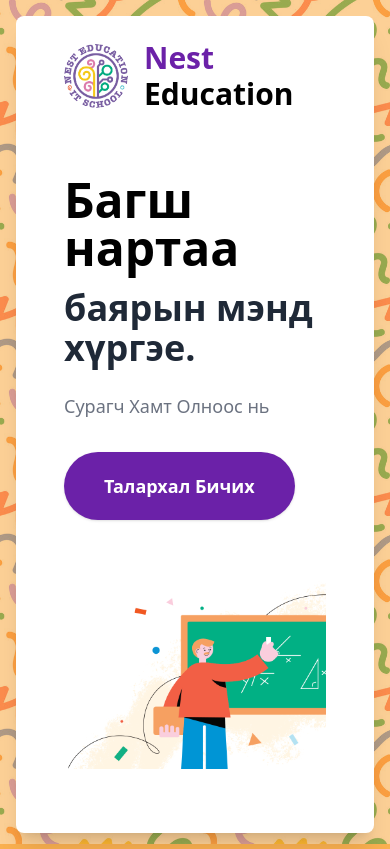
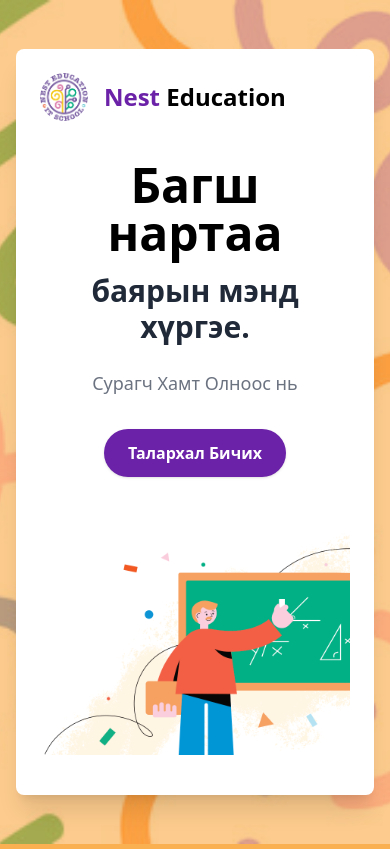
Before and after one commit to Angarag9559/Teacher-Nest, a website: page public/index.html in a window 390 px wide. Drawn offline with nearby package versions, Linux system fonts and the light colour scheme.

Commit message:
Fixed some bugs final

```diff
--- a/public/index.html
+++ b/public/index.html
@@ -5,57 +5,54 @@
   <meta name="viewport" content="width=device-width, initial-scale=1.0">
   <title>Celebrate Teacher's Day</title>
   <script src="https://cdn.tailwindcss.com"></script>
-</head>
-
-<style>
-    /* Tailwind doesn't support background opacity directly, so we use a pseudo-element */
+  <link rel="icon" type="image/png" href="mainImg/logo.png">
+  <style>
     .bg-opacity-low::after {
       content: '';
       position: absolute;
-      top: 0;
-      left: 0;
-      right: 0;
-      bottom: 0;
-      background-image: url('mainImg/bg\ doodle.jpeg');
-      background-repeat: repeat;
-      background-size: 100%;
-      opacity: 0.4; /* Adjust opacity here */
-      z-index: -1; /* Make sure it's behind the content */
+      inset: 0;
+      background-image: url('mainImg/bg doodle.jpeg');
+      background-repeat: no-repeat;
+      background-size: cover;  /* make bg scale 16:9 nicely */
+      background-position: center;
+      opacity: 0.35;
+      z-index: -1;
     }
   </style>
+</head>
 
-<body class="bg-[#fab050] flex items-center justify-center min-h-screen bg-opacity-low">
+<body class="relative bg-[#fab050] flex items-center justify-center min-h-screen bg-opacity-low">
   <div class="bg-white shadow-xl rounded-lg w-full max-w-6xl m-4">
     <!-- Header with Logo -->
-    <div class="flex justify-between items-center px-12 pt-6">
+    <div class="flex justify-between items-center px-6 sm:px-12 pt-6">
       <div class="flex items-center gap-4">
-        <!-- Logo placeholder -->
-        <img src="mainImg/logo.png" alt="Logo" class="w-16 h-16 object-contain rounded-full">
-        <div class="text-3xl font-bold text-black">
+        <img src="mainImg/logo.png" alt="Logo" class="w-12 h-12 sm:w-16 sm:h-16 object-contain rounded-full">
+        <div class="text-2xl sm:text-3xl font-bold text-black">
           <span class="text-purple-800">Nest</span> Education
         </div>
       </div>
     </div>
 
     <!-- Main Content -->
-    <div class="flex flex-col md:flex-row items-center justify-between px-12 py-16 gap-12">
+    <div class="flex flex-col md:flex-row items-center justify-between px-6 sm:px-12 py-10 sm:py-16 gap-10 sm:gap-12">
       <!-- Text -->
-      <div class="md:flex-1">
-        <h1 class="text-5xl md:text-6xl font-extrabold text-black">Багш нартаа</h1>
-        <h2 class="text-4xl md:text-5xl font-semibold text-gray-800 mt-4">баярын мэнд хүргэе.</h2>
-        <p class="text-gray-500 mt-6 text-lg md:text-xl">
+      <div class="md:flex-1 text-center md:text-left">
+        <h1 class="text-5xl sm:text-6xl md:text-7xl font-extrabold text-black">Багш нартаа</h1>
+        <h2 class="text-3xl sm:text-4xl md:text-5xl font-semibold text-gray-800 mt-4">баярын мэнд хүргэе.</h2>
+        <p class="text-gray-500 mt-6 text-lg sm:text-xl">
           Сурагч Хамт Олноос нь
         </p>
         <a href="list.html">
-          <button class="mt-8 bg-purple-800 text-white text-lg md:text-xl font-semibold px-10 py-5 rounded-full shadow hover:bg-purple-700 hover:shadow-xl transition">
+          <button class="mt-8 bg-purple-800 text-white text-base sm:text-lg md:text-xl font-semibold px-6 sm:px-8 py-3 sm:py-4 rounded-full shadow hover:bg-purple-700 hover:shadow-xl transition">
             Талархал Бичих
           </button>
         </a>
       </div>
 
+
       <!-- Image -->
       <div class="md:flex-1 flex justify-center">
-        <img src="mainImg/teacher.png" alt="Teacher Illustration" class="w-full max-w-md md:max-w-xl h-auto rounded-lg">
+        <img src="mainImg/teacher.png" alt="Teacher Illustration" class="w-full max-w-xs sm:max-w-md md:max-w-xl h-auto rounded-lg">
       </div>
     </div>
   </div>
```
Also changed, not shown: public/list.html (+9 -7 lines), public/survey.html (+11 -8 lines).
